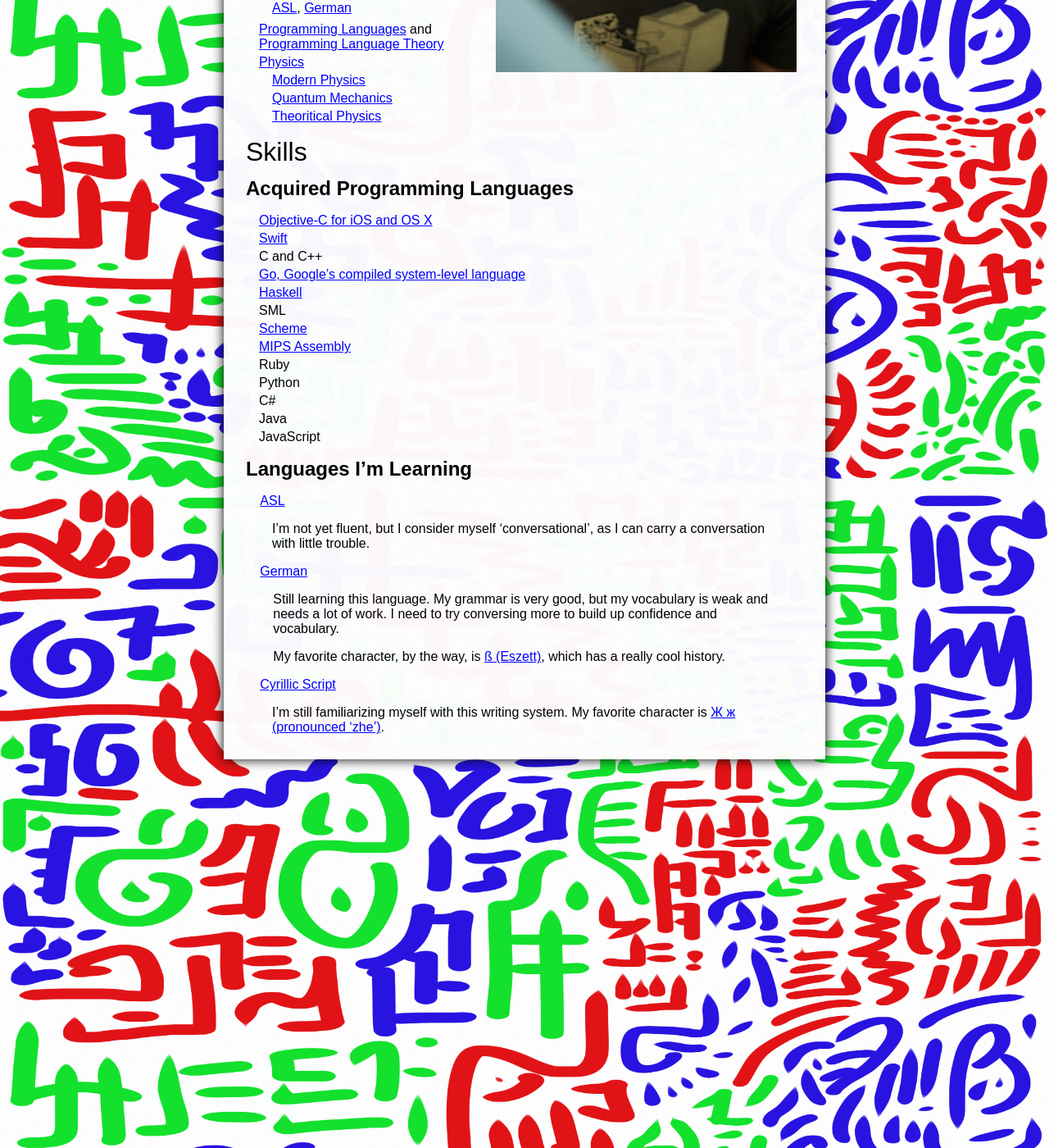
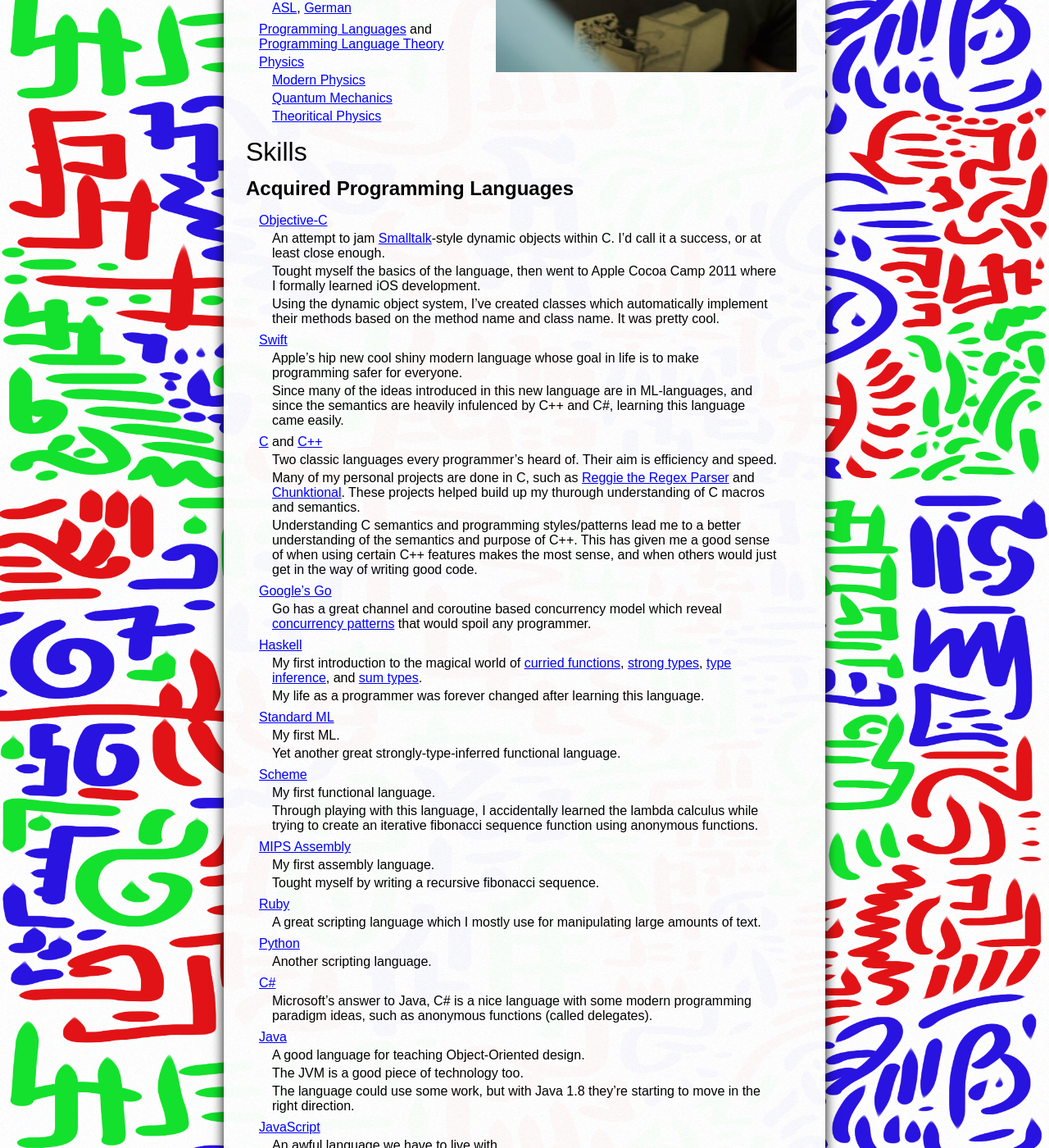
Before and after one commit to libsteve/altece.github.io, a Jekyll site: the page built from index.md, in a window 1280 px wide and 1400 px high, scrolled down 684 px. Shown: the whole window at 82% size. Built offline with Jekyll 4.4.1, drawn with Linux system fonts in a browser that asks for light colours; some of the changed text lies outside the part shown.

Commit message:
updated programming language section

```diff
--- /dev/null
+++ b/Gemfile
@@ -0,0 +1,2 @@
+source 'https://rubygems.org'
+gem 'github-pages'
--- a/index.md
+++ b/index.md
@@ -14,7 +14,7 @@ with a minor in [Deaf Cultural Studies](http://en.wikipedia.org/wiki/Deaf_cultur
 I have interests in histories, evolutions, sciences, and philosophies. These
 interests can manifest as a passion for human communication and its evolution
 through time, or an urge to learn more about the universe we inhabit. Subjects
-which spark the flame of intreague within include, but are not limited to
+which spark the flame of intreague within include, but are not limited to:
 
 - [Human-Computer Interaction](http://en.wikipedia.org/wiki/Human–computer_interaction)
 - [Linguistics](http://en.wikipedia.org/wiki/Linguistics)
@@ -35,40 +35,87 @@ which spark the flame of intreague within include, but are not limited to
 
 ###Acquired Programming Languages
 
-- [Objective-C for iOS and OS X](http://developer.apple.com/library/mac/#documentation/Cocoa/Conceptual/ObjectiveC/Introduction/introObjectiveC.html)
-- [Swift]()
-- C and C++
-- [Go, Google's compiled system-level language](http://www.golang.org)
+- [Objective-C](http://developer.apple.com/library/mac/#documentation/Cocoa/Conceptual/ObjectiveC/Introduction/introObjectiveC.html)
+	- An attempt to jam [Smalltalk](http://en.wikipedia.org/wiki/Smalltalk)-style dynamic objects within C.
+	  I'd call it a success, or at least close enough.
+	- Tought myself the basics of the language, then went to Apple Cocoa Camp 2011 where
+	  I formally learned iOS development.
+	- Using the dynamic object system, I've created classes which automatically implement
+	  their methods based on the method name and class name. It was pretty cool.
+- [Swift](https://developer.apple.com/library/mac/documentation/Swift/Conceptual/Swift_Programming_Language/index.html#//apple_ref/doc/uid/TP40014097)
+	- Apple's hip new cool shiny modern language whose goal in life is to make programming
+	  safer for everyone.
+	- Since many of the ideas introduced in this new language are in ML-languages,
+	  and since the semantics are heavily infulenced by C++ and C#, learning this
+	  language came easily.
+- [C](http://en.wikipedia.org/wiki/C_(programming_language)) and [C++](http://en.wikipedia.org/wiki/C%2B%2B)
+	- Two classic languages every programmer's heard of. Their aim is efficiency and speed.
+	- Many of my personal projects are done in C, such as [Reggie the Regex Parser](http://altece.com/Reggie-the-Regex-Parser/)
+	  and [Chunktional](http://altece.com/Chunktional). These projects helped build
+	  up my thurough understanding of C macros and semantics.
+	- Understanding C semantics and programming styles/patterns lead me to a better
+	  understanding of the semantics and purpose of C++. This has given me a good
+	  sense of when using certain C++ features makes the most sense, and when others
+	  would just get in the way of writing good code.
+- [Google's Go](http://www.golang.org)
+	- Go has a great channel and coroutine based concurrency model which reveal
+	  [concurrency patterns](http://blog.golang.org/advanced-go-concurrency-patterns)
+	  that would spoil any programmer.
 - [Haskell](http://www.haskell.org/haskellwiki/Haskell)
-- SML
+	- My first introduction to the magical world of [curried functions](http://en.wikipedia.org/wiki/Currying),
+	  [strong types](http://en.wikipedia.org/wiki/Strong_and_weak_typing),
+	  [type inference](http://en.wikipedia.org/wiki/Type_inference), and
+	  [sum types](http://en.wikipedia.org/wiki/Tagged_union).
+	- My life as a programmer was forever changed after learning this language.
+- [Standard ML](http://en.wikipedia.org/wiki/Standard_ML)
+	- My first ML.
+	- Yet another great strongly-type-inferred functional language.
 - [Scheme](http://en.wikipedia.org/wiki/Scheme_(programming_language))
+	- My first functional language.
+	- Through playing with this language, I accidentally learned the lambda calculus
+	  while trying to create an iterative fibonacci sequence function using anonymous
+	  functions.
 - [MIPS Assembly](http://en.wikibooks.org/wiki/MIPS_Assembly)
-- Ruby
-- Python
-- C#
-- Java
-- JavaScript
+	- My first assembly language.
+	- Tought myself by writing a recursive fibonacci sequence.
+- [Ruby](https://www.ruby-lang.org/en/)
+	- A great scripting language which I mostly use for manipulating large amounts of text.
+- [Python](https://www.python.org)
+	- Another scripting language.
+- [C#](http://msdn.microsoft.com/en-us/library/67ef8sbd.aspx)
+	- Microsoft's answer to Java, C# is a nice language with some modern programming
+	  paradigm ideas, such as anonymous functions (called delegates).
+- [Java](http://en.wikipedia.org/wiki/Java_(programming_language))
+	- A good language for teaching Object-Oriented design.
+	- The JVM is a good piece of technology too.
+	- The language could use some work, but with Java 1.8 they're starting to move in
+	  the right direction.
+- [JavaScript](http://en.wikipedia.org/wiki/JavaScript)
+	- An awful language we have to live with.
+	- I've heard good things about ECMAScript 6, so hopefully that works out.
+- [AppleScript](http://en.wikipedia.org/wiki/AppleScript)
+	- I learned this just because I thought it was a cool idea, eve if it's not very
+	  pratical for "real" programming.
+	- This is cool in that it is heavily infulenced by [Smalltalk](http://en.wikipedia.org/wiki/Smalltalk),
+	  using a VM where the saved program code and the binary running file, along with
+	  saved state, are one-in-the-same.
+	- It had some really interesting ideas as a language. It's too bad it never really
+	  cought on.
 
 ###Languages I'm Learning
 
-- [ASL](http://en.wikipedia.org/wiki/American_Sign_Language)
-
-	- I'm not yet fluent, but I consider myself 'conversational', as I can
-	carry a conversation with little trouble.
-
+- [American Sign Language](http://en.wikipedia.org/wiki/American_Sign_Language)
+	- Not yet fluent, I consider myself "conversational". I've studied for three years
+	and enjoy every chance I get to sign.
 - [German](http://en.wikipedia.org/wiki/German_language)
-
 	- Still learning this language. My grammar is very good, but my vocabulary
-	is weak and needs a lot of work. I need to try conversing more to build
-	up confidence and vocabulary.
-
+	  is weak and needs a lot of work. I need to try conversing more to build
+	  up confidence and vocabulary.
 	- My favorite character, by the way, is [ß (Eszett)](http://en.wikipedia.org/wiki/ß),
-	which has a really cool history.
-
+	  which has a really cool history.
 - [Cyrillic Script](http://en.wikipedia.org/wiki/Cyrillic_script)
-
 	- I'm still familiarizing myself with this writing system. My favorite
-	character is [Ж ж (pronounced 'zhe')](http://en.wikipedia.org/wiki/Zhe_(Cyrillic)).
+	  character is [Ж ж (pronounced "zhe", like the 's' in "measure")](http://en.wikipedia.org/wiki/Zhe_(Cyrillic)).
 
 <!--
 I have an interest in Human-Computer Interaction and User Interface Design
```
